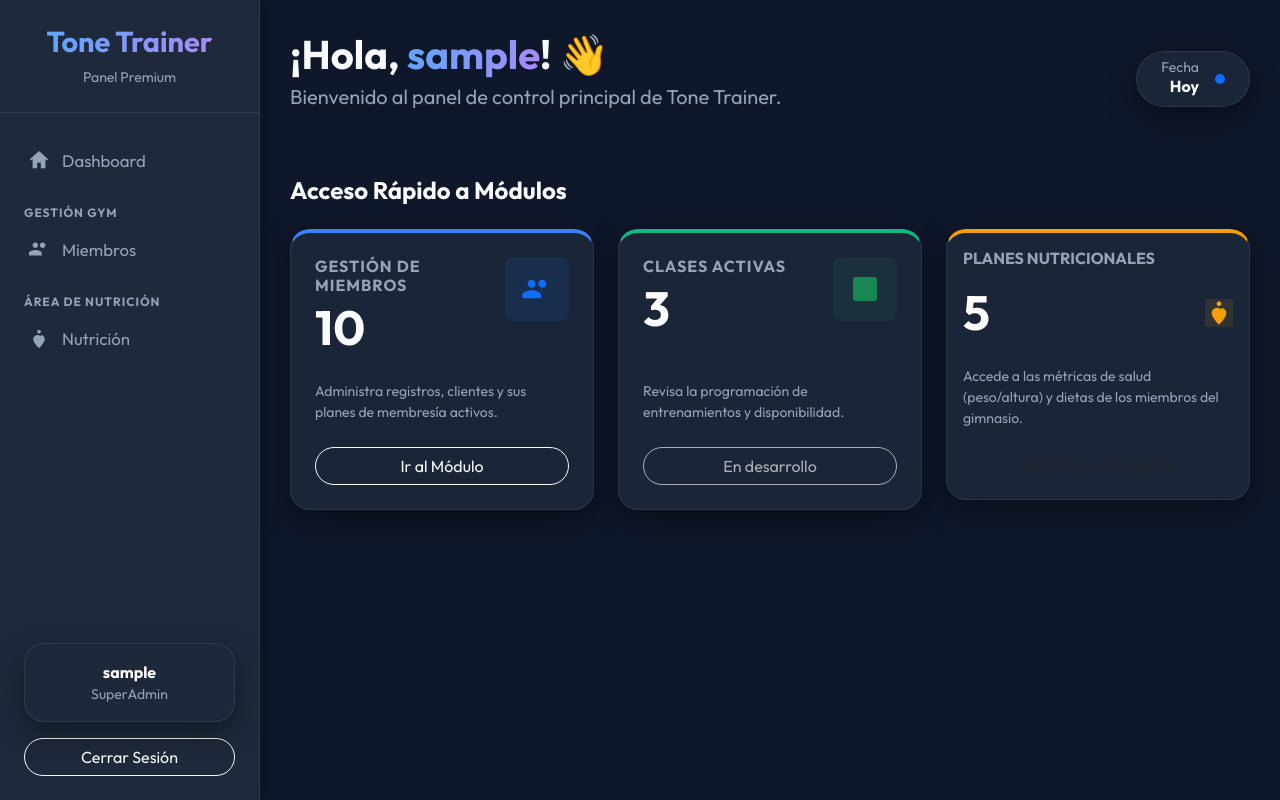
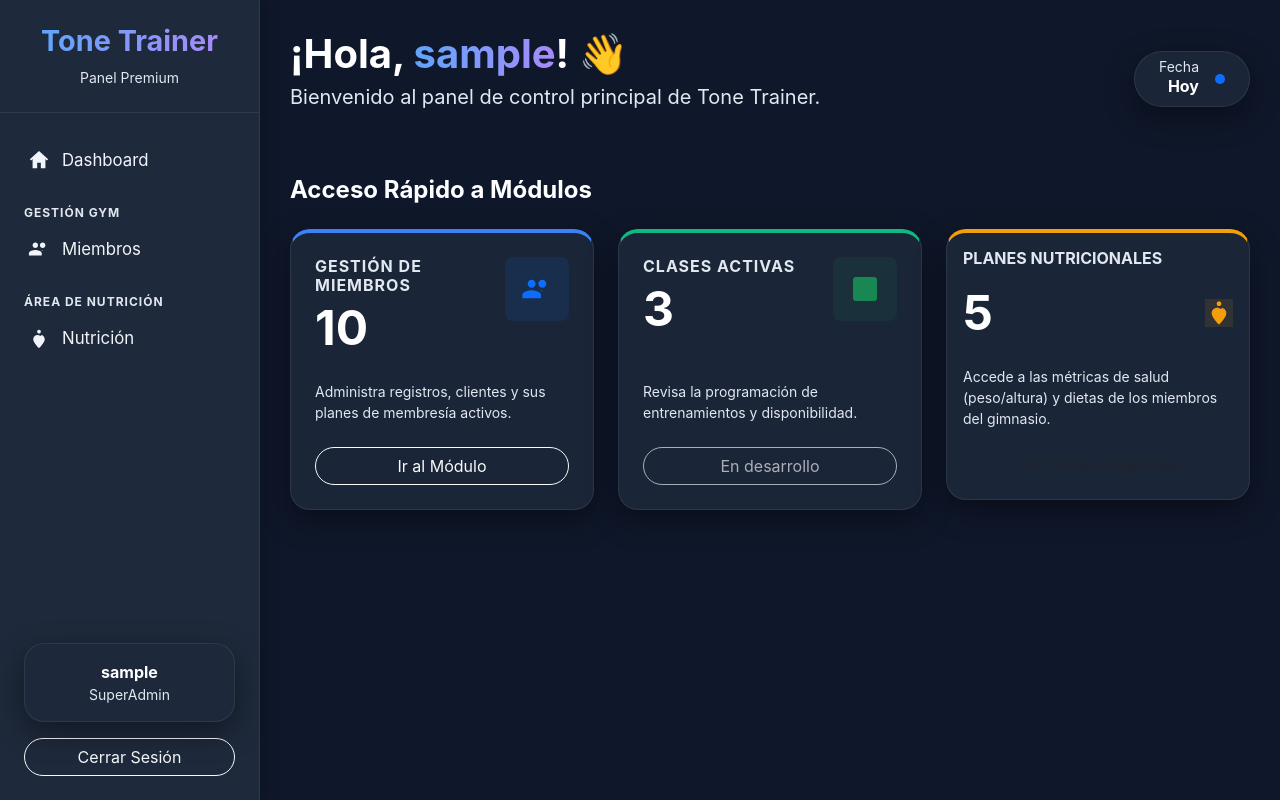
Before and after one commit to Maximilianoarizmendy/lillyana, a Django app: page /gym/ in a window 1280 px wide. Run offline with Django 5.2, Linux system fonts and the light colour scheme; the visitor is signed in with stand-in values (Sample User, id 1); some libraries are stand-ins or nearby versions.

Commit message:
fix: corrige colores, validación de registro y añade edición de miembros

```diff
--- a/gym/urls.py
+++ b/gym/urls.py
@@ -7,6 +7,7 @@
     path('', views.home, name='home'),
     path('miembros/', views.miembro_list, name='miembro_list'),
     path('miembros/nuevo/', views.miembro_create, name='miembro_create'),
+    path('miembros/<int:pk>/editar/', views.miembro_update, name='miembro_update'),
     path('miembros/<int:pk>/eliminar/', views.miembro_delete, name='miembro_delete'),
     path('nutricion/', views.plan_nutricional_list, name='plan_nutricional_list'),
     path('nutricion/nuevo/', views.plan_nutricional_create, name='plan_nutricional_create'),
--- a/gym/views.py
+++ b/gym/views.py
@@ -90,6 +90,22 @@
     return render(request, 'gym/miembro_form.html', {'form': form})
 
 @login_required
+def miembro_update(request, pk):
+    miembro = get_object_or_404(Miembro, pk=pk)
+    if request.method == 'POST':
+        form = MiembroForm(request.POST, instance=miembro)
+        if form.is_valid():
+            form.save()
+            messages.success(request, "Datos del cliente actualizados exitosamente.")
+            return redirect('gym:miembro_list')
+    else:
+        form = MiembroForm(instance=miembro)
+
+    if request.headers.get('x-requested-with') == 'XMLHttpRequest':
+        return render(request, 'gym/partials/miembro_form.html', {'form': form, 'edit_mode': True})
+    return render(request, 'gym/miembro_form.html', {'form': form, 'edit_mode': True})
+
+@login_required
 def miembro_delete(request, pk):
     miembro = get_object_or_404(Miembro, pk=pk)
     if request.method == 'POST':
--- a/static/css/styles.css
+++ b/static/css/styles.css
@@ -14,8 +14,8 @@
 
 body {
     background-color: var(--bg-dark);
-    color: var(--text-main);
-    font-family: 'Outfit', sans-serif;
+    color: #ffffff !important;
+    font-family: 'Inter', sans-serif;
     min-height: 100vh;
     overflow-x: hidden;
 }
@@ -31,7 +31,7 @@
     min-width: 260px;
     max-width: 260px;
     background: var(--sidebar-bg);
-    color: #fff;
+    color: #ffffff !important;
     transition: all 0.3s;
     border-right: 1px solid var(--border-color);
     box-shadow: 4px 0 15px rgba(0,0,0,0.2);
@@ -54,14 +54,14 @@
     font-size: 1.05em;
     display: flex;
     align-items: center;
-    color: var(--text-muted);
+    color: #f1f5f9 !important;
     text-decoration: none;
     transition: all 0.2s ease;
     border-left: 4px solid transparent;
 }
 
 #sidebar ul li a:hover, #sidebar ul li.active > a {
-    color: #fff;
+    color: #ffffff !important;
     background: rgba(255, 255, 255, 0.05);
     border-left: 4px solid var(--primary-color);
 }
@@ -82,7 +82,7 @@
 
 /* Utils */
 .text-muted {
-    color: var(--text-muted) !important;
+    color: #e2e8f0 !important;
 }
 
 /* Glassmorphism Cards */
--- a/templates/gym/home.html
+++ b/templates/gym/home.html
@@ -2,75 +2,7 @@
 {% block title %}Inicio - Tone Trainer{% endblock %}
 
 {% block content %}
-<div class="fade-in">
-    <div class="row mb-5 align-items-center">
-        <div class="col-md-8">
-            <h1 class="fw-bold mb-1">¡Hola, <span class="text-gradient">{{ user.username }}</span>! 👋</h1>
-            <p class="text-muted fs-5">Bienvenido al panel de control principal de Tone Trainer.</p>
-        </div>
-        <div class="col-md-4 text-md-end mt-3 mt-md-0">
-            <div class="d-inline-flex align-items-center px-4 py-2 premium-card rounded-pill">
-                <div class="me-3 text-end">
-                    <small class="text-muted d-block lh-1">Fecha</small>
-                    <strong class="lh-1">Hoy</strong>
-                </div>
-                <div class="rounded-circle bg-primary" style="width: 10px; height: 10px;"></div>
-            </div>
-        </div>
-    </div>
-
-    <h4 class="fw-bold mb-4">Acceso Rápido a Módulos</h4>
-    <div class="row g-4">
-        {% if user.groups.all.0.name == 'Admin' or user.is_superuser %}
-        <div class="col-md-4">
-            <div class="premium-card metric-card p-4 h-100 d-flex flex-column">
-                <div class="d-flex justify-content-between align-items-start mb-4">
-                    <div>
-                        <h6 class="text-muted text-uppercase fw-bold mb-1" style="letter-spacing: 1px;">Gestión de Miembros</h6>
-                        <h2 class="display-5 fw-bold mb-0">10</h2>
-                    </div>
-                    <div class="p-3 bg-primary bg-opacity-10 rounded-3 text-primary">
-                        <svg viewBox="0 0 24 24" width="32" height="32" fill="currentColor"><path d="M16 11c1.66 0 2.99-1.34 2.99-3S17.66 5 16 5s-3 1.34-3 3 1.34 3 3 3zm-8 0c1.66 0 2.99-1.34 2.99-3S9.66 5 8 5 5 6.34 5 8s1.34 3 3 3zm0 2c-2.33 0-7 1.17-7 3.5V19h14v-2.5c0-2.33-4.67-3.5-7-3.5zm8 0c-.29 0-.62.02-.97.05.02.01.03.04.04 1.14.83 1.93 1.94 1.93 3.41V19h6v-2.5c0-2.33-4.67-3.5-7-3.5z"/></svg>
-                    </div>
-                </div>
-                <p class="text-muted small mt-auto mb-4">Administra registros, clientes y sus planes de membresía activos.</p>
-                <button class="btn btn-outline-light w-100 rounded-pill spa-link" data-url="{% url 'gym:miembro_list' %}">Ir al Módulo</button>
-            </div>
-        </div>
-        <div class="col-md-4">
-            <div class="premium-card metric-card success p-4 h-100 d-flex flex-column">
-                <div class="d-flex justify-content-between align-items-start mb-4">
-                    <div>
-                        <h6 class="text-muted text-uppercase fw-bold mb-1" style="letter-spacing: 1px;">Clases Activas</h6>
-                        <h2 class="display-5 fw-bold mb-0">3</h2>
-                    </div>
-                    <div class="p-3 bg-success bg-opacity-10 rounded-3 text-success">
-                        <svg viewBox="0 0 24 24" width="32" height="32" fill="currentColor"><path d="M19 3H5c-1.1 0-2 .9-2 2v14c0 1.1.9 2 2 2h14c1.1 0 2-.9 2-2V5c0-1.1-.9-2-2-2zm-7 9h-2V7h-2v5H6v2h2v5h2v-5h2v-2z"/></svg>
-                    </div>
-                </div>
-                <p class="text-muted small mt-auto mb-4">Revisa la programación de entrenamientos y disponibilidad.</p>
-                <button class="btn btn-outline-light w-100 rounded-pill disabled">En desarrollo</button>
-            </div>
-        </div>
-        {% endif %}
-
-        {% if user.groups.all.0.name == 'Nutricionista' or user.is_superuser %}
-            <div class="col-md-4">
-                <div class="card metric-card premium-card" style="border-top: 4px solid #f59e0b;">
-                    <div class="card-body">
-                        <h6 class="text-muted text-uppercase fw-bold mb-3">Planes Nutricionales</h6>
-                        <div class="d-flex justify-content-between align-items-center mb-4">
-                            <h2 class="display-5 fw-bold mb-0 text-white">{{ planes_count|default:"5" }}</h2>
-                            <div class="icon-box" style="background: rgba(245, 158, 11, 0.1); color: #f59e0b;">
-                                <svg viewBox="0 0 24 24" width="28" height="28" fill="currentColor"><path d="M12 2c1.1 0 2 .9 2 2s-.9 2-2 2-2-.9-2-2 .9-2 2-2zm4.5 5.5c-1.16 0-2.23.44-3.05 1.16-.83-.72-1.9-1.16-3.05-1.16-2.58 0-4.67 2.1-4.67 4.67C5.73 15.53 10.4 20.3 12 22c1.6-1.7 6.27-6.47 6.27-9.83C18.27 9.6 16.18 7.5 13.6 7.5h-2.1z"/></svg>
-                            </div>
-                        </div>
-                        <p class="text-muted small">Accede a las métricas de salud (peso/altura) y dietas de los miembros del gimnasio.</p>
-                        <a href="#" class="btn btn-primary-custom w-100 spa-link" data-url="{% url 'gym:plan_nutricional_list' %}">Ver Dietas Asignadas</a>
-                    </div>
-                </div>
-            </div>
-        {% endif %}
-    </div>
+<div id="spa-content">
+    {% include 'gym/partials/home.html' %}
 </div>
 {% endblock %}
--- /dev/null
+++ b/templates/gym/partials/home.html
@@ -0,0 +1,71 @@
+<div class="fade-in">
+    <div class="row mb-5 align-items-center">
+        <div class="col-md-8">
+            <h1 class="fw-bold mb-1">¡Hola, <span class="text-gradient">{{ user.username }}</span>! 👋</h1>
+            <p class="text-muted fs-5">Bienvenido al panel de control principal de Tone Trainer.</p>
+        </div>
+        <div class="col-md-4 text-md-end mt-3 mt-md-0">
+            <div class="d-inline-flex align-items-center px-4 py-2 premium-card rounded-pill">
+                <div class="me-3 text-end">
+                    <small class="text-muted d-block lh-1">Fecha</small>
+                    <strong class="lh-1">Hoy</strong>
+                </div>
+                <div class="rounded-circle bg-primary" style="width: 10px; height: 10px;"></div>
+            </div>
+        </div>
+    </div>
+
+    <h4 class="fw-bold mb-4 text-white">Acceso Rápido a Módulos</h4>
+    <div class="row g-4">
+        {% if user.groups.all.0.name == 'Admin' or user.is_superuser %}
+        <div class="col-md-4">
+            <div class="premium-card metric-card p-4 h-100 d-flex flex-column">
+                <div class="d-flex justify-content-between align-items-start mb-4">
+                    <div>
+                        <h6 class="text-muted text-uppercase fw-bold mb-1" style="letter-spacing: 1px;">Gestión de Miembros</h6>
+                        <h2 class="display-5 fw-bold mb-0 text-white">10</h2>
+                    </div>
+                    <div class="p-3 bg-primary bg-opacity-10 rounded-3 text-primary">
+                        <svg viewBox="0 0 24 24" width="32" height="32" fill="currentColor"><path d="M16 11c1.66 0 2.99-1.34 2.99-3S17.66 5 16 5s-3 1.34-3 3 1.34 3 3 3zm-8 0c1.66 0 2.99-1.34 2.99-3S9.66 5 8 5 5 6.34 5 8s1.34 3 3 3zm0 2c-2.33 0-7 1.17-7 3.5V19h14v-2.5c0-2.33-4.67-3.5-7-3.5zm8 0c-.29 0-.62.02-.97.05.02.01.03.04.04 1.14.83 1.93 1.94 1.93 3.41V19h6v-2.5c0-2.33-4.67-3.5-7-3.5z"/></svg>
+                    </div>
+                </div>
+                <p class="text-muted small mt-auto mb-4">Administra registros, clientes y sus planes de membresía activos.</p>
+                <button class="btn btn-outline-light w-100 rounded-pill spa-link" data-url="{% url 'gym:miembro_list' %}">Ir al Módulo</button>
+            </div>
+        </div>
+        <div class="col-md-4">
+            <div class="premium-card metric-card success p-4 h-100 d-flex flex-column">
+                <div class="d-flex justify-content-between align-items-start mb-4">
+                    <div>
+                        <h6 class="text-muted text-uppercase fw-bold mb-1" style="letter-spacing: 1px;">Clases Activas</h6>
+                        <h2 class="display-5 fw-bold mb-0 text-white">3</h2>
+                    </div>
+                    <div class="p-3 bg-success bg-opacity-10 rounded-3 text-success">
+                        <svg viewBox="0 0 24 24" width="32" height="32" fill="currentColor"><path d="M19 3H5c-1.1 0-2 .9-2 2v14c0 1.1.9 2 2 2h14c1.1 0 2-.9 2-2V5c0-1.1-.9-2-2-2zm-7 9h-2V7h-2v5H6v2h2v5h2v-5h2v-2z"/></svg>
+                    </div>
+                </div>
+                <p class="text-muted small mt-auto mb-4">Revisa la programación de entrenamientos y disponibilidad.</p>
+                <button class="btn btn-outline-light w-100 rounded-pill disabled">En desarrollo</button>
+            </div>
+        </div>
+        {% endif %}
+
+        {% if user.groups.all.0.name == 'Nutricionista' or user.is_superuser %}
+            <div class="col-md-4">
+                <div class="card metric-card premium-card" style="border-top: 4px solid #f59e0b;">
+                    <div class="card-body">
+                        <h6 class="text-muted text-uppercase fw-bold mb-3">Planes Nutricionales</h6>
+                        <div class="d-flex justify-content-between align-items-center mb-4">
+                            <h2 class="display-5 fw-bold mb-0 text-white">{{ planes_count|default:"5" }}</h2>
+                            <div class="icon-box" style="background: rgba(245, 158, 11, 0.1); color: #f59e0b;">
+                                <svg viewBox="0 0 24 24" width="28" height="28" fill="currentColor"><path d="M12 2c1.1 0 2 .9 2 2s-.9 2-2 2-2-.9-2-2 .9-2 2-2zm4.5 5.5c-1.16 0-2.23.44-3.05 1.16-.83-.72-1.9-1.16-3.05-1.16-2.58 0-4.67 2.1-4.67 4.67C5.73 15.53 10.4 20.3 12 22c1.6-1.7 6.27-6.47 6.27-9.83C18.27 9.6 16.18 7.5 13.6 7.5h-2.1z"/></svg>
+                            </div>
+                        </div>
+                        <p class="text-muted small">Accede a las métricas de salud (peso/altura) y dietas de los miembros del gimnasio.</p>
+                        <a href="#" class="btn btn-primary-custom w-100 spa-link" data-url="{% url 'gym:plan_nutricional_list' %}">Ver Dietas Asignadas</a>
+                    </div>
+                </div>
+            </div>
+        {% endif %}
+    </div>
+</div>
--- a/templates/gym/partials/miembro_form.html
+++ b/templates/gym/partials/miembro_form.html
@@ -5,7 +5,7 @@
             <button type="button" class="btn btn-outline-light btn-sm rounded-pill px-3 spa-link" data-url="{% url 'gym:miembro_list' %}">Volver</button>
         </div>
         <div class="premium-card p-5">
-            <form method="post" action="{% if form.instance.pk %}{% url 'gym:miembro_edit' form.instance.pk %}{% else %}{% url 'gym:miembro_create' %}{% endif %}" class="spa-form">
+            <form method="post" action="{% if form.instance.pk %}{% url 'gym:miembro_update' form.instance.pk %}{% else %}{% url 'gym:miembro_create' %}{% endif %}" class="spa-form">
                 {% csrf_token %}
                 <div class="row g-4">
                     {% for field in form %}
--- a/templates/gym/partials/miembro_list.html
+++ b/templates/gym/partials/miembro_list.html
@@ -34,6 +34,7 @@
                         </span>
                     </td>
                     <td class="px-4 py-3 text-end">
+                        <button class="btn btn-sm btn-outline-info rounded-pill px-3 me-2 spa-link" data-url="{% url 'gym:miembro_update' miembro.pk %}">Editar</button>
                         <form action="{% url 'gym:miembro_delete' miembro.pk %}" method="post" class="d-inline spa-form">
                             {% csrf_token %}
                             <button type="submit" class="btn btn-sm btn-outline-danger rounded-pill px-3">Eliminar</button>
--- a/templates/registration/registro.html
+++ b/templates/registration/registro.html
@@ -13,6 +13,11 @@
                     <p class="text-muted small">Únete a Tone Trainer y comienza tu transformación</p>
                 </div>
                 <div class="card-body p-0">
+                    {% if form.errors %}
+                        <div class="alert alert-danger p-2 small">
+                            Revisa los datos. Asegúrate de que el teléfono cumpla el formato +3001234567 (máximo 15 dígitos) y que el correo sea válido.
+                        </div>
+                    {% endif %}
                     <form method="post">
                         {% csrf_token %}
                         <div class="row">
```
